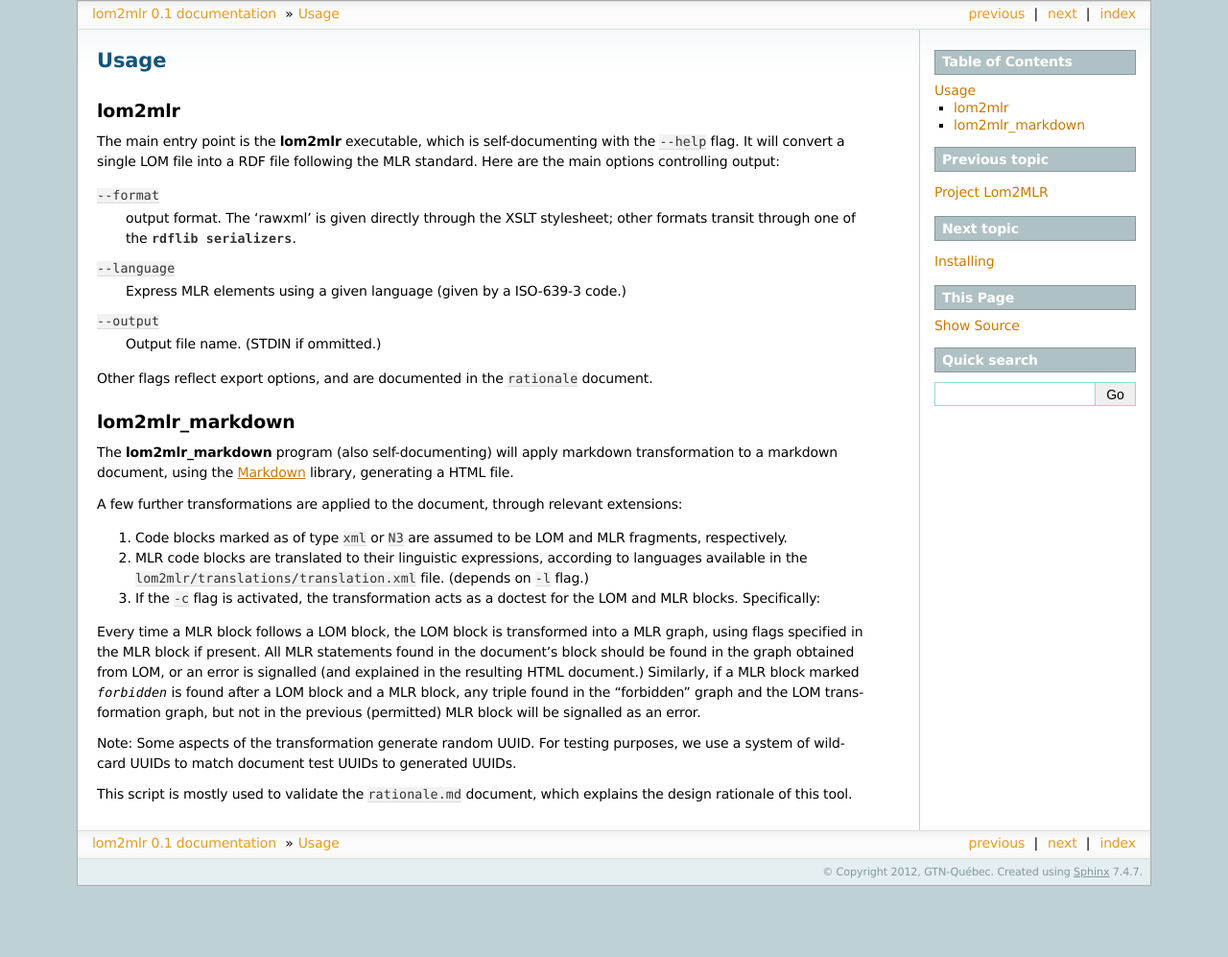
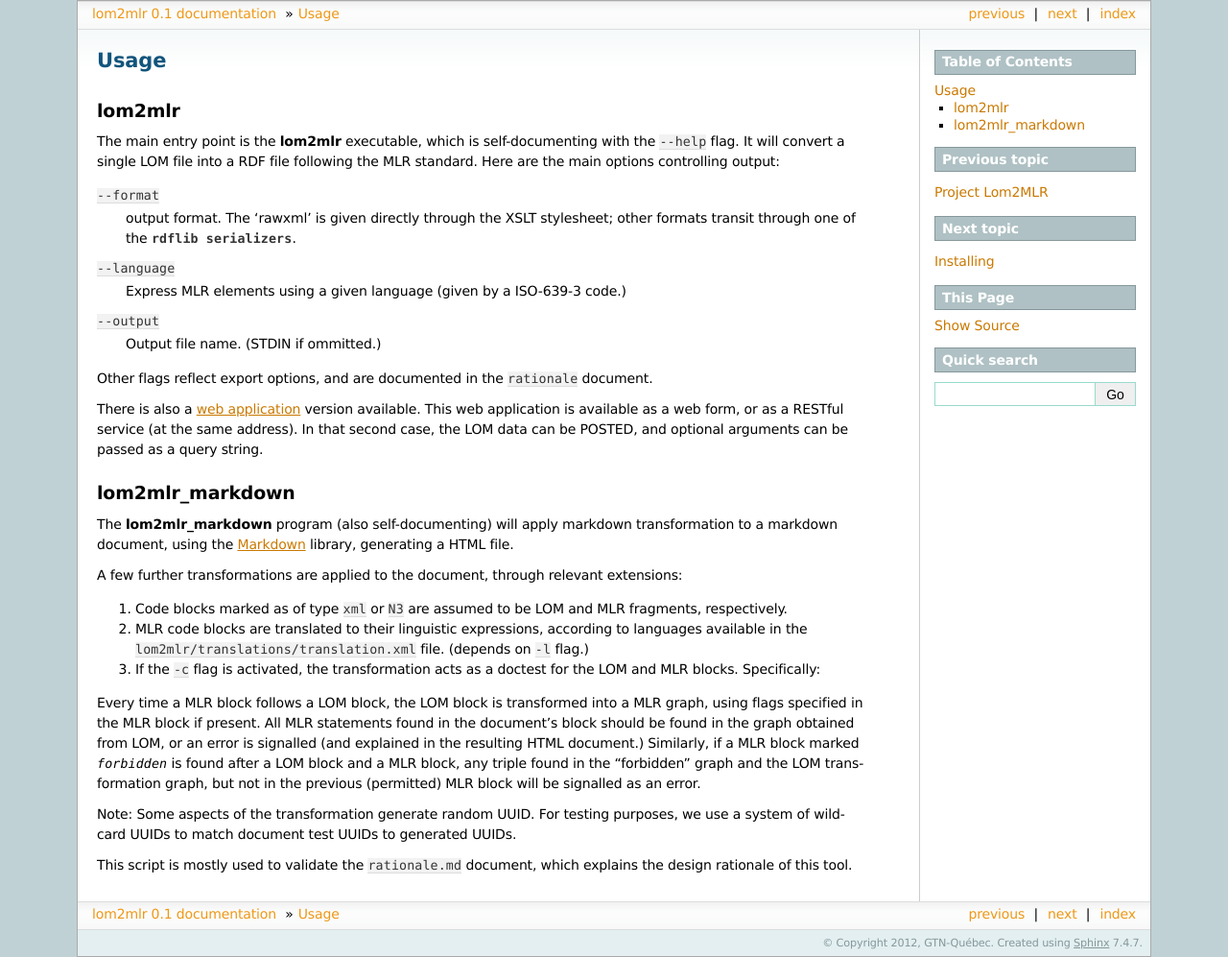
Before and after one commit to GTN-Quebec/lom2mlr, a Sphinx documentation site: the page built from docs/usage.rst, in a window 1280 px wide. Shown: the whole page at 96% size. Built offline with Sphinx 7.4.7, drawn with Linux system fonts in a browser that asks for light colours; before the commit the page ends 923 px from its top, so only the background shows below that.

Commit message:
mention the web app in usage

```diff
--- a/docs/usage.rst
+++ b/docs/usage.rst
@@ -15,6 +15,9 @@ It will convert a single LOM file into a RDF file following the MLR standard. He
     Output file name. (STDIN if ommitted.)
 
 Other flags reflect export options, and are documented in the :file:`rationale` document.
+
+There is also a `web application
+<http://www.gtn-quebec.org/lom2mlr/index.cgi>`_ version available. This web application is available as a web form, or as a RESTful service (at the same address). In that second case, the LOM data can be POSTED, and optional arguments can be passed as a query string.
 
 lom2mlr_markdown
 ----------------
```
